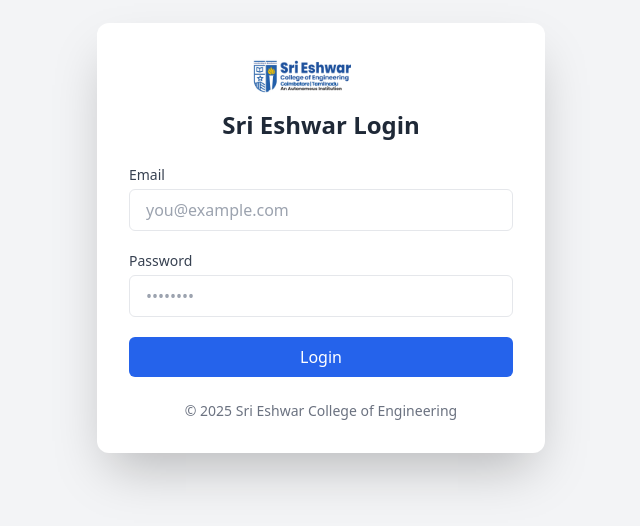
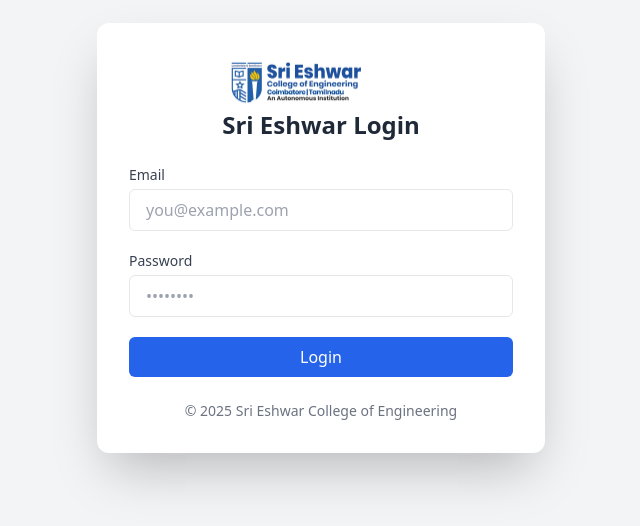
Before and after one commit to MDAATHIL/Webpage, a plain HTML site: page index.html in a window 1280 px wide. Shown: the part 162-688 px from the top of the page, without its empty margins (319-959 px from the left). Drawn offline with nearby package versions, Linux system fonts and the light colour scheme.

Commit message:
Update index.html

```diff
--- a/index.html
+++ b/index.html
@@ -10,7 +10,7 @@
   <div class="bg-white shadow-2xl rounded-xl p-8 w-full max-w-md">
     <!-- Logo and Heading -->
     <div class="flex flex-col items-center mb-6">
-      <img src="logo.png" alt="Sri Eshwar Logo" class="w-36 h-auto object-contain mb-3">
+      <img src="logo.png" alt="Sri Eshwar Logo" class="w-48 h-auto object-contain">
       <h1 class="text-2xl font-bold text-gray-800">Sri Eshwar Login</h1>
     </div>
 
```
